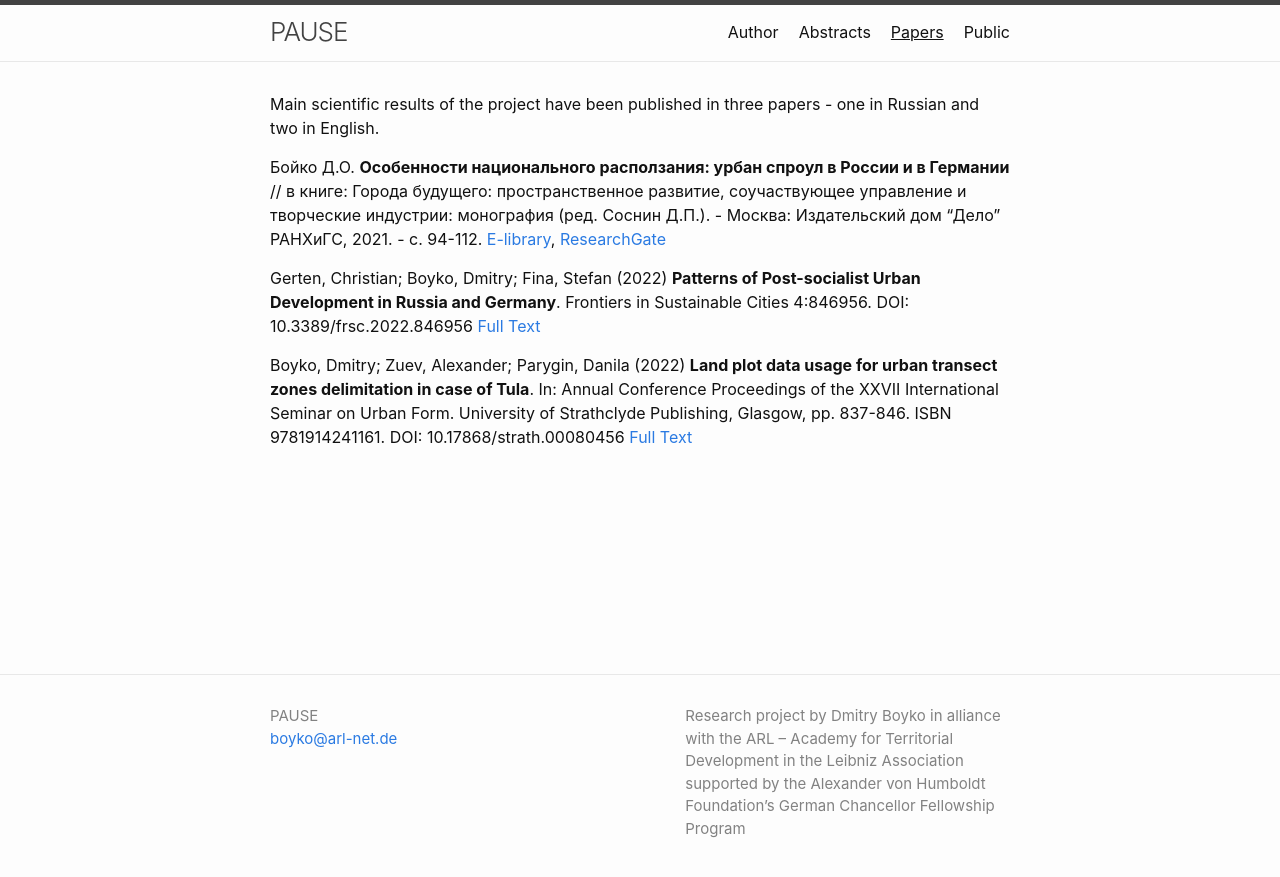
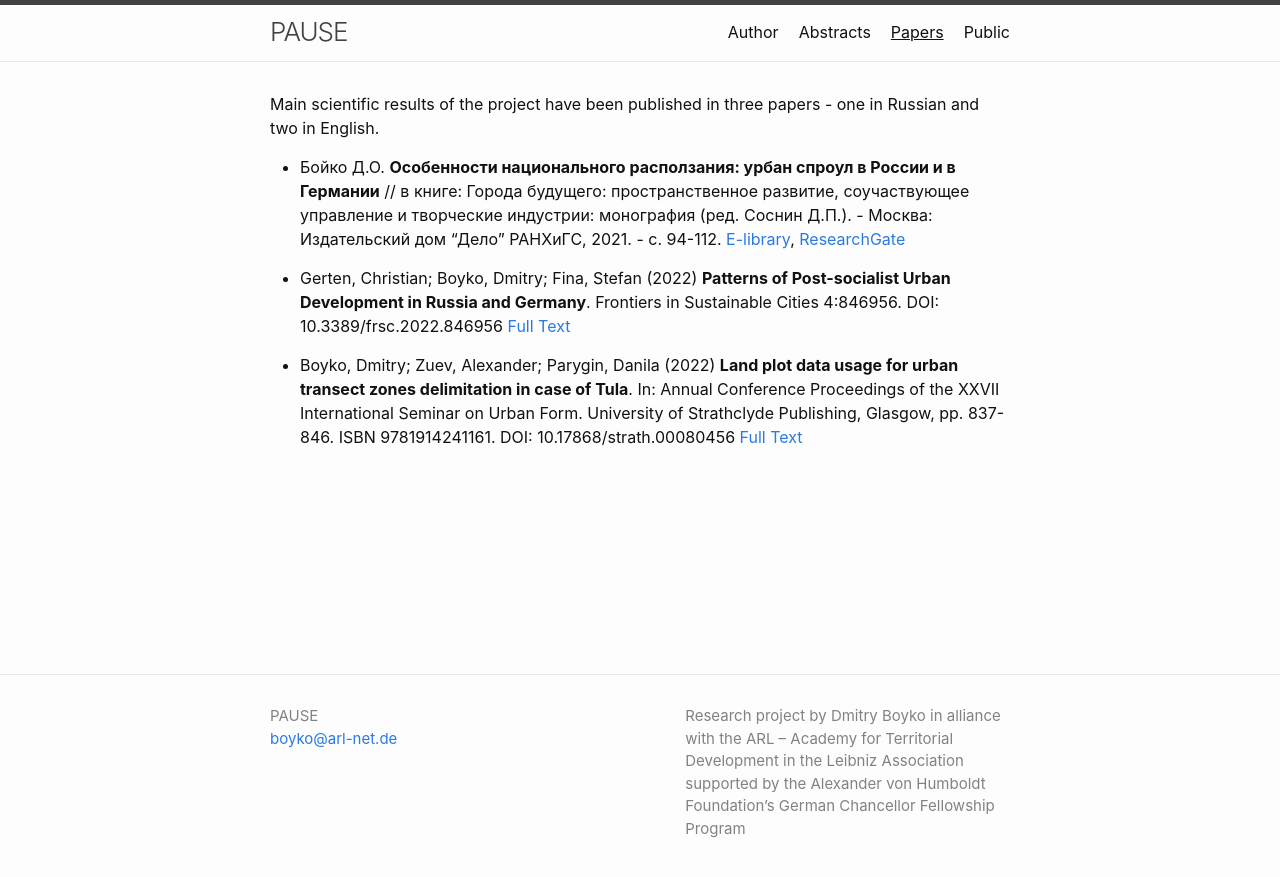
Before and after one commit to boikod/pause, a Jekyll site: the page built from papers.md, in a window 1280 px wide. Shown: the top 877 px of the page. Built offline with Jekyll 4.4.1, drawn with Linux system fonts in a browser that asks for light colours.

Commit message:
Update papers.md

```diff
--- a/papers.md
+++ b/papers.md
@@ -6,14 +6,14 @@ title: Papers
 Main scientific results of the project have been published in three papers - one in Russian and two in English.
 
 
-Бойко Д.О. **Особенности национального расползания: урбан спроул в России и в Германии** // в книге: Города будущего: пространственное развитие, соучаствующее управление и творческие индустрии: монография (ред. Соснин Д.П.). - Москва: Издательский дом "Дело" РАНХиГС, 2021. - с. 94-112.
+- Бойко Д.О. **Особенности национального расползания: урбан спроул в России и в Германии** // в книге: Города будущего: пространственное развитие, соучаствующее управление и творческие индустрии: монография (ред. Соснин Д.П.). - Москва: Издательский дом "Дело" РАНХиГС, 2021. - с. 94-112.
 [E-library](https://elibrary.ru/item.asp?id=48240304&pff=1),
 [ResearchGate](https://www.researchgate.net/publication/358549457_Osobennosti_nacionalnogo_raspolzania_urban_sproul_v_Rossii_i_v_Germanii)
 
 
-Gerten, Christian; Boyko, Dmitry; Fina, Stefan (2022) **Patterns of Post-socialist Urban Development in Russia and Germany**. Frontiers in Sustainable Cities 4:846956. DOI: 10.3389/frsc.2022.846956
+- Gerten, Christian; Boyko, Dmitry; Fina, Stefan (2022) **Patterns of Post-socialist Urban Development in Russia and Germany**. Frontiers in Sustainable Cities 4:846956. DOI: 10.3389/frsc.2022.846956
 [Full Text](https://www.frontiersin.org/articles/10.3389/frsc.2022.846956/full)
 
 
-Boyko, Dmitry; Zuev, Alexander; Parygin, Danila (2022) **Land plot data usage for urban transect zones delimitation in case of Tula**. In: Annual Conference Proceedings of the XXVII International Seminar on Urban Form. University of Strathclyde Publishing, Glasgow, pp. 837-846. ISBN 9781914241161. DOI: 10.17868/strath.00080456
+- Boyko, Dmitry; Zuev, Alexander; Parygin, Danila (2022) **Land plot data usage for urban transect zones delimitation in case of Tula**. In: Annual Conference Proceedings of the XXVII International Seminar on Urban Form. University of Strathclyde Publishing, Glasgow, pp. 837-846. ISBN 9781914241161. DOI: 10.17868/strath.00080456
 [Full Text](https://strathprints.strath.ac.uk/80456/)
```
